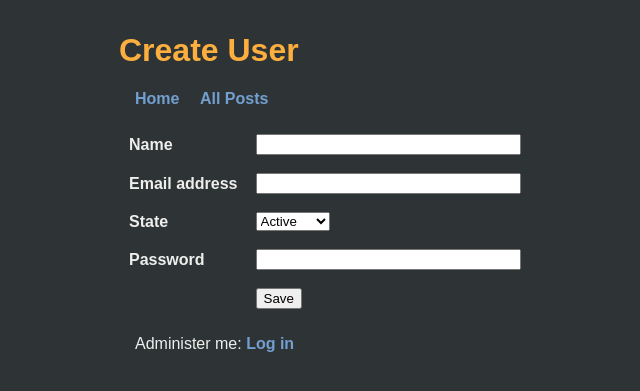
After one commit to c-mart/smog, a Flask app: template smog/templates/create_edit_user.html in a window 1280 px wide. The commit adds this page. Shown: the top 391 px of the page, without its empty margins (121-761 px from the left). Run offline with Flask 2, Linux system fonts and the light colour scheme; the template is opened without the code that fills it, so the values that code supplies are empty; parts of the project's set-up code (start-up, migrations or seed data) failed here and were passed over.

Commit message:
We can now CRUD user accounts

```diff
--- a/smog/models.py
+++ b/smog/models.py
@@ -38,13 +38,14 @@ class User(db.Model):
     create_date = db.Column(db.DateTime)
     posts = db.relationship('Post', backref='user', lazy='dynamic')
 
-    def __init__(self, email, name, password):
+    def __init__(self, email, name, password, active):
         # Todo perform validation that this is an email address
         self.email = email
         self.name = name
         self.pw_salt = urandom(16)
         self.pw_hash = helpers.pw_hash(password, self.pw_salt)
         self.create_date = datetime.utcnow()
+        self.active = active
 
     def __repr__(self):
         return '<User %s>', self.email
--- a/smog/static/style.css
+++ b/smog/static/style.css
@@ -8,10 +8,11 @@ body            { font-family: sans-serif;
                   color: #eeeeec; background: #2e3436; }
 h1              { color: #fcaf3e; }
 h2              { color: #d3d7cf; }
-a               { color: #729fcf; }
+a               { text-decoration: none; color: #729fcf; }
+td              { padding: 0.5em; }
 .page           { margin: 2em auto; width: 50em; }
 .nav            { margin: 1em; }
-.nav-item a     { text-decoration: none; font-weight: bold; margin-right: 1em; }
+.nav-item a     { font-weight: bold; margin-right: 1em; }
 .flash          { color: #fce94f; }
 .post           { margin-bottom: 4em; }
 .post-title a   { color: #fcaf3e; text-decoration: none; }
--- /dev/null
+++ b/smog/templates/create_edit_user.html
@@ -0,0 +1,49 @@
+{% extends 'layout.html' %}
+{% block title %}
+    {% if edit == True %}
+        <h1>Edit User</h1>
+    {% else %}
+        <h1>Create User</h1>
+    {% endif %}
+{% endblock %}
+{% block body %}
+    <form action="{{ url_for('create_edit_user') }}" method="post"><table>
+        <tr>
+            <td><strong>Name</strong></td>
+            <td><input type="text" size="30" name="name" value="{{ formdata['name'] }}" /></td>
+        </tr>
+        <tr>
+            <td><strong>Email address</strong></td>
+            <td><input type="text" size="30" name="email" value="{{ formdata['email'] }}" /></td>
+        </tr>
+        <tr>
+            <td><strong>State</strong></td>
+            <td>
+                <select name="active">
+                    <option value="True" {% if formdata['active'] == True %}selected{% endif %}>Active</option>
+                    <option value="False" {% if formdata['active'] == False %}selected{% endif %}>Disabled</option>
+                </select>
+            </td>
+        <tr>
+            <td>
+                {% if edit == True %}
+                    <strong>Change Password</strong><br />
+                    (unmodified if left blank)
+                {% else %}
+                    <strong>Password</strong>
+                {% endif %}
+            </td>
+            <td><input type="password" size="30" name="password" /></td>
+        </tr>
+        <tr>
+            <td></td>
+            <td>
+                <input type="hidden" name="update_id" value="{{ formdata['id'] }}" />
+                <input type="submit" value="Save" />
+            </td>
+        </tr>
+    </table></form>
+    {% if formdata['id'] %}
+        <a href="{{ url_for('delete_user', user_id=formdata['id']) }}"><strong>Delete User</strong></a>
+    {% endif %}
+{% endblock %}
--- a/smog/templates/layout.html
+++ b/smog/templates/layout.html
@@ -24,6 +24,7 @@
             Logged in as {{ current_user.name }}. Administer me:<br />
             <span class="nav-item"><a href="{{ url_for('create_edit_post') }}">Create Post</a></span>
             <span class="nav-item"><a href="{{ url_for('view_unpublished') }}">View Unpublished</a></span>
+            <span class="nav-item"><a href="{{ url_for('manage_users') }}">Manage Users</a></span>
             <span class="nav-item"><a href="{{ url_for('site_settings') }}">Site Settings</a></span>
             <span class="nav-item"><a href="{{ url_for('logout') }}">Log out</a></span>
         {% else %}
--- a/smog/views.py
+++ b/smog/views.py
@@ -48,7 +48,8 @@ def login():
         try:
             user = User.query.filter_by(email=request.form['email']).one()
         except NoResultFound:
-            flash('Invalid email or password, try again.')
+            # TODO refactor this logic block to DRY later
+            flash('No active account associated with that email and password, try again.')
             return render_template('login.html')
         else:
             if user.pw_hash == smog.helpers.pw_hash(request.form['password'], user.pw_salt) and user.active is True:
@@ -61,6 +62,10 @@ def login():
                 print(next_page)
                 '''
                 return redirect(url_for('view_posts'))
+            else:
+                # TODO refactor this logic block to DRY earlier
+                flash('No active account associated with that email and password, try again.')
+                return render_template('login.html')
 
 login_manager.login_view = 'login'
 
@@ -88,6 +93,61 @@ def site_settings():
         flash('Site settings have been updated.')
         return redirect(url_for('site_settings'))
     return render_template('site_settings.html', formdata=settings)
+
+
+@app.route('/manage-users', methods=['GET', 'POST'])
+@flask_login.login_required
+@get_static_stuff
+def manage_users():
+    """Allow user to CRUD user accounts"""
+    users = User.query.all()
+    return render_template('manage_users.html', users=users)
+
+
+@app.route('/create-edit-user', methods=['GET', 'POST'])
+@flask_login.login_required
+@get_static_stuff
+def create_edit_user():
+    if request.method == 'POST':
+        if request.form.get('update_id'):
+            # Update user account
+            user = User.query.filter_by(id=request.form['update_id']).first_or_404()
+            user.name = request.form['name']
+            user.email = request.form['email']
+            user.active = True if request.form.get('active') == "True" else False
+            if request.form['password']:
+                user.pw_hash = helpers.pw_hash(request.form['password'], user.pw_salt)
+        else:
+            # Create new user account
+            user = User(name=request.form['name'],
+                        email=request.form['email'],
+                        password=request.form['password'],
+                        active=True if request.form['active'] == "True" else False
+                        )
+        db.session.add(user)
+        db.session.commit()
+        flash('User %s has been saved.' % request.form['name'])
+        return redirect(url_for('manage_users'))
+
+    elif request.method == 'GET' and request.args.get('id') is not None:
+        # Display form with existing user information populated
+        user = User.query.filter(User.id == request.args.get('id')).first_or_404()
+        return render_template('create_edit_user.html', formdata=user, edit=True)
+    else:
+        # Display blank form to create new user
+        return render_template('create_edit_user.html', formdata=dict())
+
+
+@app.route('/delete-user/<user_id>', methods=['GET'])
+@flask_login.login_required
+@get_static_stuff
+def delete_user(user_id):
+    """Deletes a user."""
+    user = User.query.filter(User.id == user_id).first_or_404()
+    db.session.delete(user)
+    db.session.commit()
+    flash('User has been deleted.')
+    return redirect(url_for('manage_users'))
 
 
 @app.route('/')
```
Also changed, not shown: planning.md (+4 -1 lines), smog/templates/manage_users.html (added, +24 -0 lines), smog_test.py (+17 -1 lines), README.md.
